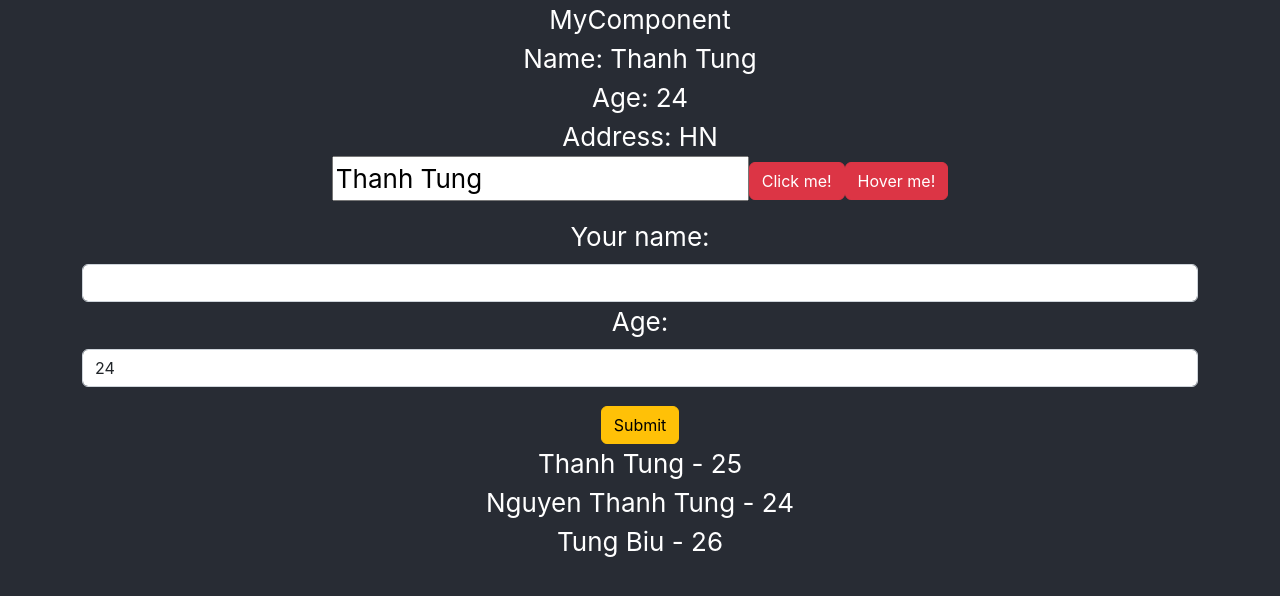
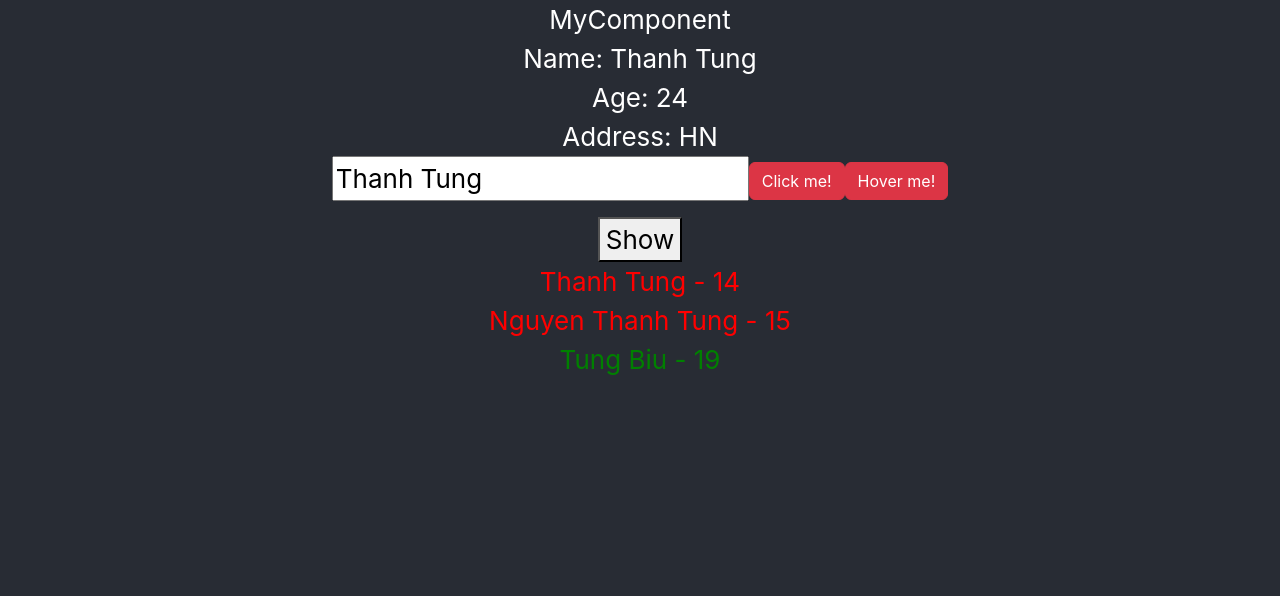
Before and after one commit to tungnt99/React-Basic, a React (Create React App) app: page / in a window 1280 px wide. Shown: the top 596 px of the page. Built offline with nearby package versions, Linux system fonts and the light colour scheme; the HTML template or start-up script is replaced by a standard one.

Commit message:
su dung cau dieu kien #25

```diff
--- a/src/App.css
+++ b/src/App.css
@@ -1,4 +1,11 @@
+.red{
+  color: red;
+}
+.green{
+  color: green;
+}
 body {
+  /* padding: 20px; */
   margin: 0;
   font-family: -apple-system, BlinkMacSystemFont, 'Segoe UI', 'Roboto', 'Oxygen',
     'Ubuntu', 'Cantarell', 'Fira Sans', 'Droid Sans', 'Helvetica Neue',
--- a/src/components/DisplayInfo.jsx
+++ b/src/components/DisplayInfo.jsx
@@ -7,8 +7,9 @@ export default class DisplayInfo extends Component {
     return (
       <div>
         {listUsers && listUsers.length > 0 && listUsers.map(item => {
+
           return(
-            <div key={item.id}>
+            <div key={item.id} className={+item.age > 18 ? "green": "red"}>
               <div>{item.name} - {item.age}</div>
             </div>
           )
--- a/src/components/MyComponent.jsx
+++ b/src/components/MyComponent.jsx
@@ -8,9 +8,9 @@ export default class MyComponent extends Component {
         age: "24",
         address: "HN",
         listUsers: [
-            {id: 1, name: "Thanh Tung", age: "25"},
-            {id: 2, name: "Nguyen Thanh Tung", age: "24"},
-            {id: 3, name: "Tung Biu", age: "26"},
+            {id: 1, name: "Thanh Tung", age: "14"},
+            {id: 2, name: "Nguyen Thanh Tung", age: "15"},
+            {id: 3, name: "Tung Biu", age: "19"},
 
         ],
     }
--- a/src/components/UserInfo.jsx
+++ b/src/components/UserInfo.jsx
@@ -2,9 +2,14 @@ import React, { Component } from 'react'
 
 export default class UserInfo extends Component {
     state = {
-        name: 'Thanh Tung',
-        age: "24",
-        address: ""
+        age: "",
+        address: "",
+        showForm: false
+    }
+    handleShowHide = () => {
+        this.setState({
+            showForm: !this.state.showForm
+        });
     }
     handleOnChangeAddress = (event) => {
         this.setState({
@@ -20,14 +25,22 @@ export default class UserInfo extends Component {
     handleOnSubmit = (event) => {
         event.preventDefault();
         this.setState({
-            diachi: this.state.address
+            diachi: this.state.address,
+            tuoi: this.state.age
         })
         this.setState({
-            address: ''
+            address: '',
+            age: ''
         })
     }
     render() {
+        let { showForm } = this.state;
         return (
+            <>
+                {showForm === false && <div><button onClick={this.handleShowHide}>Show</button></div>}
+                {showForm &&
+                    <>
+                        <div><button onClick={this.handleShowHide}>Hide</button></div>
                         <div>
                             <form onSubmit={(event) => this.handleOnSubmit(event)}>
                                 <div className='form-group'>
@@ -42,8 +55,11 @@ export default class UserInfo extends Component {
                                     <button className='btn btn-warning'>Submit</button>
                                 </div>
                             </form>
-                <div>{this.state.diachi}</div>
+                            <div>{this.state.diachi} - {this.state.tuoi}</div>
                         </div>
+                    </>
+                }
+            </>
         )
     }
 }
```
Lines whose indentation alone changed are shown as unchanged.
